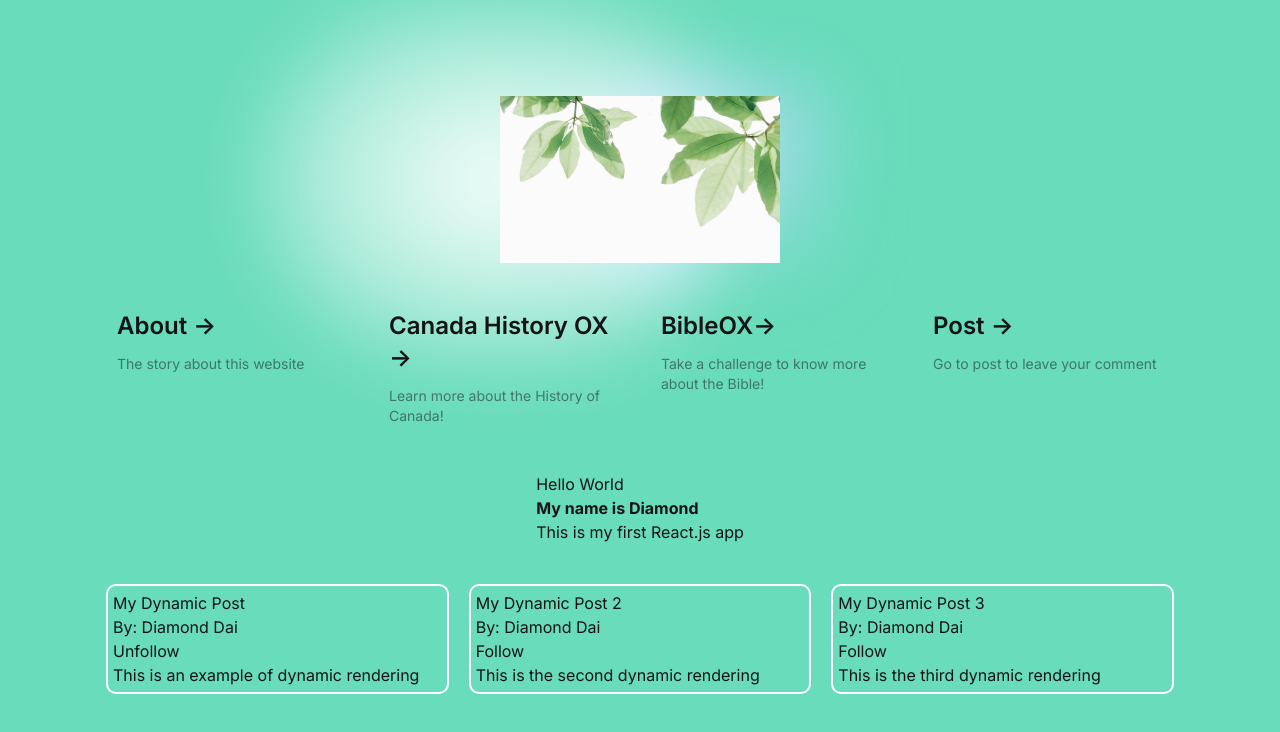
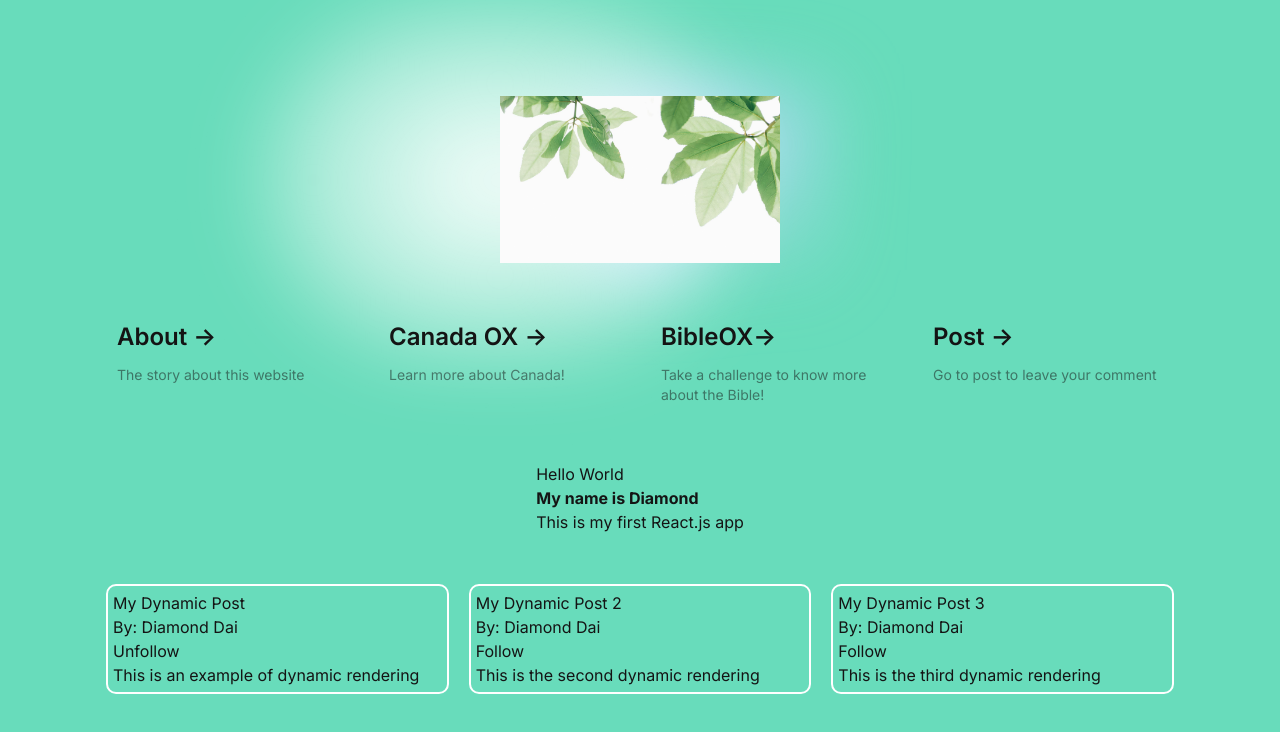
Before and after one commit to diamondcodebase/ox-app, a Next.js app: page / in a window 1280 px wide. Shown: the top 732 px of the page. Built offline with nearby package versions, Linux system fonts and the light colour scheme.

Commit message:
redirect the button in main to Canada OX page

```diff
--- a/src/app/page.js
+++ b/src/app/page.js
@@ -112,25 +112,26 @@ export default function Home() {
           </Link>
 
           <Link
-            href="/comingSoon"
+            href={{
+              pathname: "/canadaQuiz"
+            }}
             className="group rounded-lg border border-transparent px-5 py-4 transition-colors hover:border-gray-300 hover:bg-gray-100 hover:dark:border-neutral-700 hover:dark:bg-neutral-800 hover:dark:bg-opacity-30"
             rel="noopener noreferrer"
           >
             <h2 className={`mb-3 text-2xl font-semibold`}>
-              Canada History OX{" "}
+              Canada OX{" "}
               <span className="inline-block transition-transform group-hover:translate-x-1 motion-reduce:transform-none">
                 -&gt;
               </span>
             </h2>
             <p className={`m-0 max-w-[30ch] text-sm opacity-50`}>
-              Learn more about the History of Canada!
+              Learn more about Canada!
             </p>
           </Link>
 
           <Link
             href={{
-              pathname: "/bibleQuiz",
-              query: { currentLanguage: currentLanguage }
+              pathname: "/bibleQuiz"
             }}
             className="group rounded-lg border border-transparent px-5 py-4 transition-colors hover:border-gray-300 hover:bg-gray-100 hover:dark:border-neutral-700 hover:dark:bg-neutral-800/30"
             rel="noopener noreferrer"
```
Also changed, not shown: src/app/canadaQuiz/page.js (renamed from src/app/canadaHistoryQuiz/page.js).
